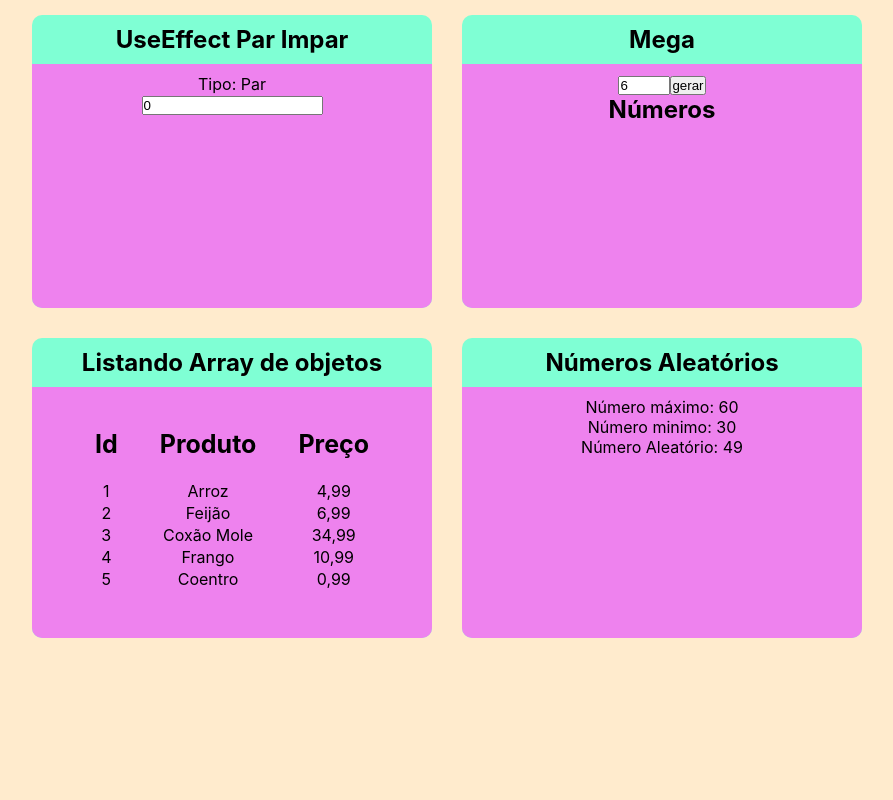
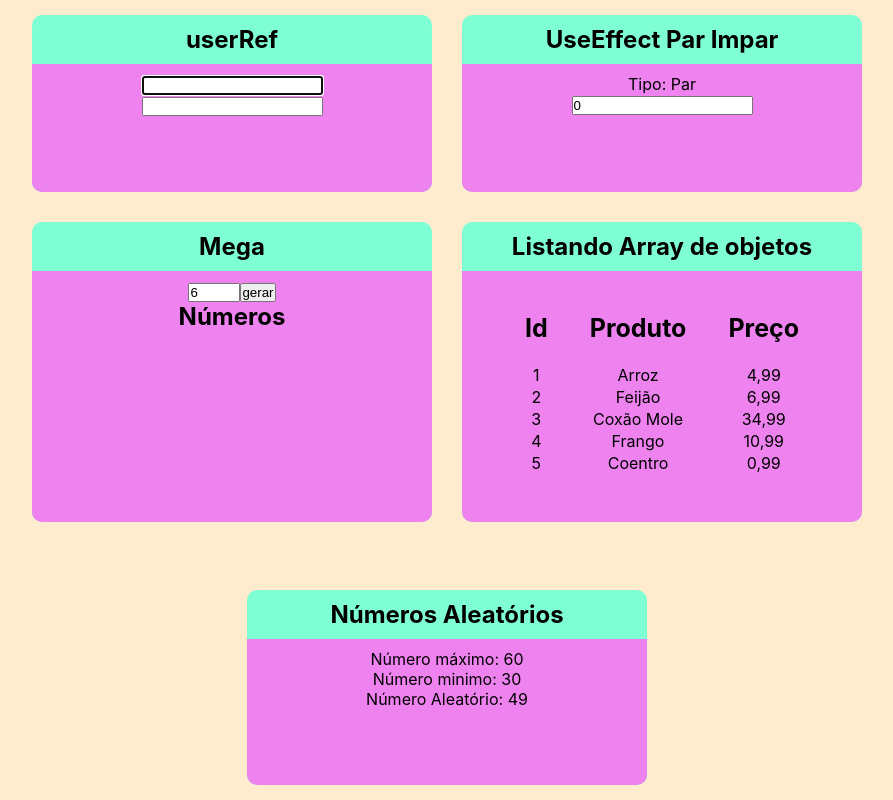
Before and after one commit to Hagleyson/DesafiosCursoReactRedux-code3br, a React (Create React App) app: page / in a window 1280 px wide. Shown: the whole page, without its empty margins (193-1086 px from the left). Built offline with nearby package versions, Linux system fonts and the light colour scheme.

Commit message:
desafio useRef

```diff
--- a/src/App.js
+++ b/src/App.js
@@ -4,10 +4,13 @@ import NumeroAleatorio from "./NuAle/NumerosAleatorios"
 import Lista from "./Lista/Lista"
 import Mega from "./Mega/Mega"
 import ParImpar from "./UfParIm/ParImpar"
-
+import UseRef from "./UseRef/UseRef"
 function App() {
   return (
     <section className="app">
+      <Desafios title="userRef">
+        <UseRef/>
+      </Desafios>
       <Desafios title="UseEffect Par Impar ">
         <ParImpar/>
       </Desafios>
--- /dev/null
+++ b/src/UseRef/UseRef.jsx
@@ -0,0 +1,27 @@
+import React, {useEffect, useRef, useState} from "react"
+function merge(num,num2){
+    return [...num].map((e,i)=>{
+        return `${e}${(num2[i] ||"")}`
+    }).join("")
+}
+function UseRef(){
+    const [value,setValue] = useState("")
+    const [value2,setValue2] = useState("")
+    const input1 = useRef()
+    const input2 = useRef()
+    useEffect(()=>{
+        input2.current.focus()
+    },[value])
+    useEffect(()=>{
+        input1.current.focus()
+    },[value2])
+    return(
+        <>
+        <h2>{merge(value, value2)}</h2>
+        <input ref={input1} type="text" value={value} onChange={(e)=>{setValue(e.target.value)}} />
+        <br/>
+        <input ref={input2} type="text" value={value2} onChange={(e)=>{setValue2(e.target.value)}} />
+        </>
+    )
+}
+export default UseRef
```
